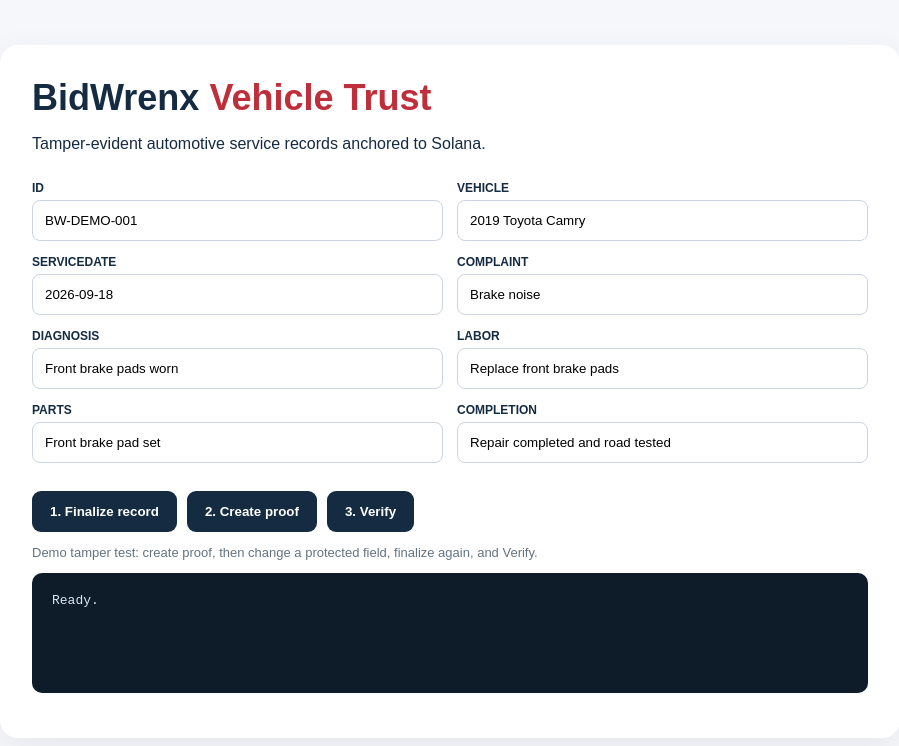
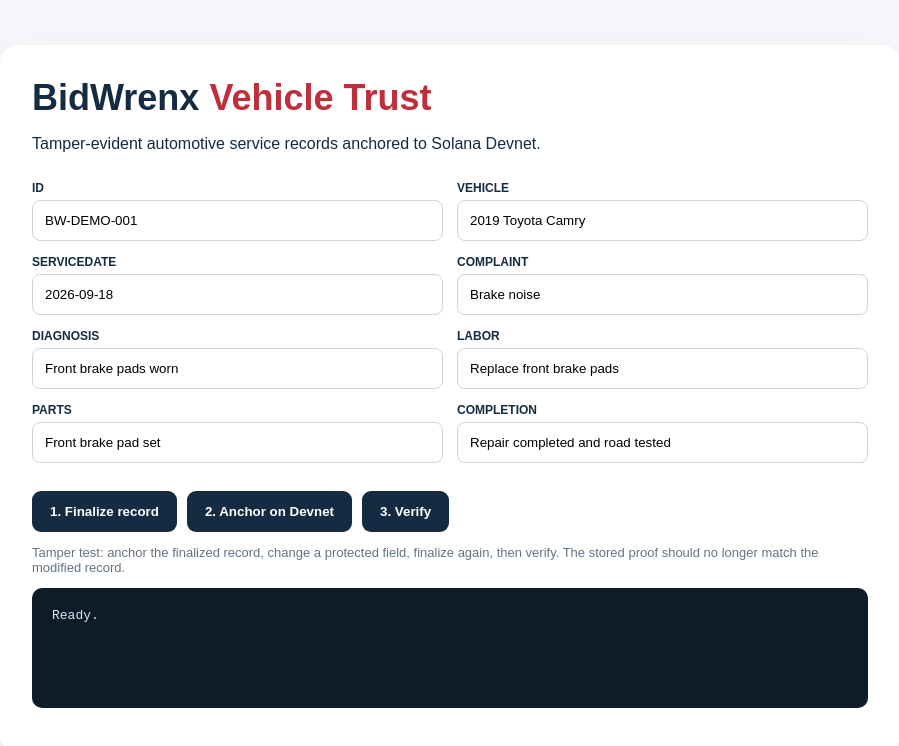
Before and after one commit to MCSiar/bidwrenx-vehicle-trust, a Next.js app: page / in a window 1280 px wide. Shown: the top 746 px of the page, without its empty margins (190-1089 px from the left). Built offline with nearby package versions, Linux system fonts and the light colour scheme.

Commit message:
Add QR verification to Vehicle Trust demo

```diff
--- a/app/page.js
+++ b/app/page.js
@@ -1,3 +1,63 @@
-'use client'; import {useState} from 'react'; import './style.css';
-const initial={id:'BW-DEMO-001',vehicle:'2019 Toyota Camry',serviceDate:'2026-09-18',complaint:'Brake noise',diagnosis:'Front brake pads worn',labor:'Replace front brake pads',parts:'Front brake pad set',completion:'Repair completed and road tested'};
-export default function Page(){const [r,setR]=useState(initial),[out,setOut]=useState('Ready.'); const post=async(url,body)=>{const x=await fetch(url,{method:'POST',headers:{'content-type':'application/json'},body:JSON.stringify(body)}); const j=await x.json(); setOut(JSON.stringify(j,null,2)); return j}; return <main><h1>BidWrenx <span>Vehicle Trust</span></h1><p>Tamper-evident automotive service records anchored to Solana.</p><section>{Object.entries(r).map(([k,v])=><label key={k}>{k}<input value={v} onChange={e=>setR({...r,[k]:e.target.value})}/></label>)}</section><div className="buttons"><button onClick={()=>post('/api/records',r)}>1. Finalize record</button><button onClick={()=>post('/api/anchor',{id:r.id})}>2. Create proof</button><button onClick={()=>post('/api/verify',{id:r.id})}>3. Verify</button></div><p className="hint">Demo tamper test: create proof, then change a protected field, finalize again, and Verify.</p><pre>{out}</pre></main>}
+'use client';
+
+import { useState } from 'react';
+import QRCode from 'qrcode';
+import './style.css';
+
+const initial = {
+  id: 'BW-DEMO-001',
+  vehicle: '2019 Toyota Camry',
+  serviceDate: '2026-09-18',
+  complaint: 'Brake noise',
+  diagnosis: 'Front brake pads worn',
+  labor: 'Replace front brake pads',
+  parts: 'Front brake pad set',
+  completion: 'Repair completed and road tested'
+};
+
+export default function Page() {
+  const [r, setR] = useState(initial);
+  const [out, setOut] = useState('Ready.');
+  const [qr, setQr] = useState('');
+
+  const post = async (url, body) => {
+    const x = await fetch(url, {
+      method: 'POST',
+      headers: { 'content-type': 'application/json' },
+      body: JSON.stringify(body)
+    });
+    const j = await x.json();
+    setOut(JSON.stringify(j, null, 2));
+    return j;
+  };
+
+  const anchor = async () => {
+    const proof = await post('/api/anchor', { id: r.id });
+    if (proof?.signature) {
+      const verifyUrl = `${window.location.origin}/verify/${encodeURIComponent(r.id)}`;
+      setQr(await QRCode.toDataURL(verifyUrl, { width: 240, margin: 1 }));
+    }
+  };
+
+  return (
+    <main>
+      <h1>BidWrenx <span>Vehicle Trust</span></h1>
+      <p>Tamper-evident automotive service records anchored to Solana Devnet.</p>
+      <section>
+        {Object.entries(r).map(([k, v]) => (
+          <label key={k}>{k}
+            <input value={v} onChange={e => setR({ ...r, [k]: e.target.value })} />
+          </label>
+        ))}
+      </section>
+      <div className="buttons">
+        <button onClick={() => post('/api/records', r)}>1. Finalize record</button>
+        <button onClick={anchor}>2. Anchor on Devnet</button>
+        <button onClick={() => post('/api/verify', { id: r.id })}>3. Verify</button>
+      </div>
+      {qr && <div className="qr"><h2>Public verification QR</h2><img src={qr} alt="BidWrenx verification QR code" /><p>/verify/{r.id}</p></div>}
+      <p className="hint">Tamper test: anchor the finalized record, change a protected field, finalize again, then verify. The stored proof should no longer match the modified record.</p>
+      <pre>{out}</pre>
+    </main>
+  );
+}
```
